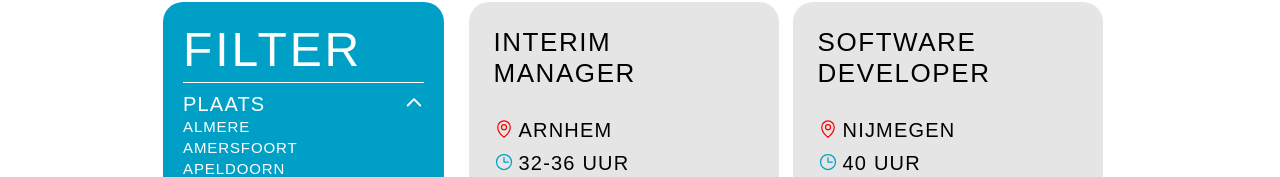
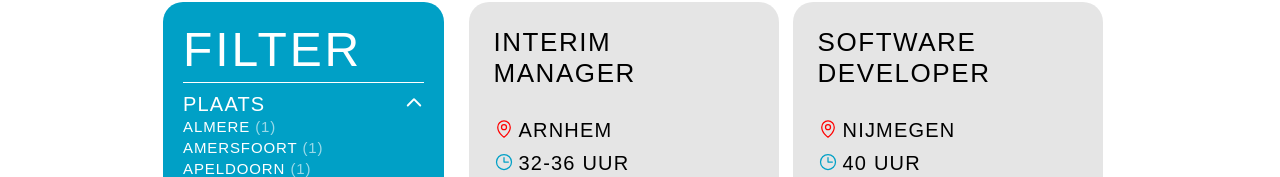
Before and after one commit to BoMaassen/fro-maassen-interim-professionals, a React (Vite) app: page /opdrachten in a window 1280 px wide. Both pictures are taken after a click on the heading "PLAATS". Shown: the part 623-800 px from the top of the page. Built offline with nearby package versions, Linux system fonts and the light colour scheme.

Commit message:
nummers en styling toegevoegd filter

```diff
--- a/src/pages/assignments/Assignments.css
+++ b/src/pages/assignments/Assignments.css
@@ -61,3 +61,12 @@ summary {
 summary::-webkit-details-marker {
     display: none;
 }
+
+.filter-item {
+    cursor: pointer;
+  }
+
+  .filter-item.selected {
+    font-weight: 600;
+    color: var(--black-color);
+  }
--- a/src/pages/assignments/Assignments.jsx
+++ b/src/pages/assignments/Assignments.jsx
@@ -34,17 +34,40 @@ function Assignments() {
                         <ul>
                             {RemoveDuplicatedAndSort(
                                 assignments
-                                    .filter((assignment) => {
-                                        return (filteredHours.length === 0 || filteredHours.includes(assignment.hours)) &&
-                                            (filteredEducation.length === 0 || filteredEducation.includes(assignment.education));
-                                    })
-                                    .map((assignment) => assignment.place)).map((place) => (
-                                        <li key={place} onClick={() => setFilteredPlace((prevItems) => prevItems.includes(place)
+                                    /*.filter(
+                                        (assignment) =>
+                                          filteredPlace.includes(assignment.place) ||
+                                          (
+                                            (filteredHours.length === 0 || filteredHours.includes(assignment.hours)) &&
+                                            (filteredEducation.length === 0 || filteredEducation.includes(assignment.education))
+                                          )
+                                      )*/
+                                    .map((assignment) => assignment.place)
+                            ).map((place) => {
+                                const isSelected = filteredPlace.includes(place);
+                                const count = assignments.filter(
+                                    (a) =>
+                                        a.place === place &&
+                                        (filteredHours.length === 0 || filteredHours.includes(a.hours)) &&
+                                        (filteredEducation.length === 0 || filteredEducation.includes(a.education))
+                                ).length;
+
+                                return (
+                                    <li
+                                        key={place}
+                                        onClick={() =>
+                                            setFilteredPlace((prevItems) =>
+                                                prevItems.includes(place)
                                                     ? prevItems.filter((p) => p !== place)
-                                            : [...prevItems, place])}>
-                                            {place}
+                                                    : [...prevItems, place]
+                                            )
+                                        }
+                                        className={isSelected ? 'filter-item selected' : 'filter-item'}
+                                    >
+                                        {place} <span style={{ opacity: 0.6 }}>({count})</span>
                                     </li>
-                                    ))}
+                                );
+                            })}
                         </ul>
                     </details>
                     <details>
@@ -52,17 +75,41 @@ function Assignments() {
                         <ul>
                             {RemoveDuplicatedAndSort(
                                 assignments
-                                    .filter((assignment) => {
-                                        return (filteredPlace.length === 0 || filteredPlace.includes(assignment.place)) &&
-                                            (filteredEducation.length === 0 || filteredEducation.includes(assignment.education));
-                                    })
-                                    .map((assignment) => assignment.hours)).map((hour) => (
-                                        <li key={hour} onClick={() => setFilteredHours((prevItems) => prevItems.includes(hour)
+                                    /*.filter(
+                                        (assignment) =>
+                                          filteredHours.includes(assignment.hours) ||
+                                          (
+                                            (filteredPlace.length === 0 || filteredPlace.includes(assignment.place)) &&
+                                            (filteredEducation.length === 0 || filteredEducation.includes(assignment.education))
+                                          )
+                                      )*/
+                                    .map((assignment) => assignment.hours)
+                            ).map((hour) => {
+                                const isSelected = filteredHours.includes(hour);
+
+                                const count = assignments.filter(
+                                    (a) =>
+                                        a.hours === hour &&
+                                        (filteredPlace.length === 0 || filteredPlace.includes(a.place)) &&
+                                        (filteredEducation.length === 0 || filteredEducation.includes(a.education))
+                                ).length;
+
+                                return (
+                                    <li
+                                        key={hour}
+                                        onClick={() =>
+                                            setFilteredHours((prevItems) =>
+                                                prevItems.includes(hour)
                                                     ? prevItems.filter((h) => h !== hour)
-                                            : [...prevItems, hour])}>
-                                            {hour}
+                                                    : [...prevItems, hour]
+                                            )
+                                        }
+                                        className={isSelected ? 'filter-item selected' : 'filter-item'}
+                                    >
+                                        {hour} <span style={{ opacity: 0.6 }}>({count})</span>
                                     </li>
-                                    ))}
+                                );
+                            })}
                         </ul>
                     </details>
                     <details>
@@ -70,26 +117,62 @@ function Assignments() {
                         <ul>
                             {RemoveDuplicatedAndSort(
                                 assignments
-                                    .filter((assignment) => {
-                                        return (filteredHours.length === 0 || filteredHours.includes(assignment.hours)) &&
-                                        (filteredPlace.length === 0 || filteredPlace.includes(assignment.place));
-                                    })
-                                    .map((assignment) => assignment.education)).map((education) => (
-                                        <li key={education} onClick={() => setFilteredEducation((prevItems) => prevItems.includes(education)
+                                    /*.filter(
+                                        (assignment) =>
+                                          filteredEducation.includes(assignment.education) ||
+                                          (
+                                            (filteredPlace.length === 0 || filteredPlace.includes(assignment.place)) &&
+                                            (filteredHours.length === 0 || filteredHours.includes(assignment.hours))
+                                          )
+                                      )*/
+                                    .map((assignment) => assignment.education)
+                            ).map((education) => {
+                                const isSelected = filteredEducation.includes(education);
+
+                                const count = assignments.filter(
+                                    (a) =>
+                                        a.education === education &&
+                                        (filteredHours.length === 0 || filteredHours.includes(a.hours)) &&
+                                        (filteredEducation.length === 0 || filteredEducation.includes(a.education))
+                                ).length;
+
+                                return (
+                                    <li
+                                        key={education}
+                                        onClick={() =>
+                                            setFilteredEducation((prevItems) =>
+                                                prevItems.includes(education)
                                                     ? prevItems.filter((e) => e !== education)
-                                            : [...prevItems, education])}>
-                                            {education}
+                                                    : [...prevItems, education]
+                                            )
+                                        }
+                                        className={isSelected ? 'filter-item selected' : 'filter-item'}
+                                    >
+                                        {education} <span style={{ opacity: 0.6 }}>({count})</span>
                                     </li>
-                                    ))}
+                                );
+                            })}
                         </ul>
                     </details>
                 </div>
             </div>
-            <div className='assignments-div'> {filteredAssignments.map((assignment => {
-                return (
-                    <Assignment key={assignment.id} title={assignment.title} place={assignment.place} hours={assignment.hours} salary={assignment.salary} education={assignment.education} buttoncolor={assignment.buttoncolor} text={assignment.text} />
-                )
-            }))}
+            <div className='assignments-div'>
+                {filteredAssignments.length === 0 ? (
+                    <h3>Er zijn geen opdrachten gevonden voor deze selectie.</h3>
+                ) : (
+                    filteredAssignments.map((assignment) => (
+                        <Assignment
+                            key={assignment.id}
+                            title={assignment.title}
+                            place={assignment.place}
+                            hours={assignment.hours}
+                            salary={assignment.salary}
+                            education={assignment.education}
+                            buttoncolor={assignment.buttoncolor}
+                            text={assignment.text}
+                        />
+                    ))
+                )}
             </div>
         </section>
     </main>
```
Lines whose indentation alone changed are shown as unchanged.
